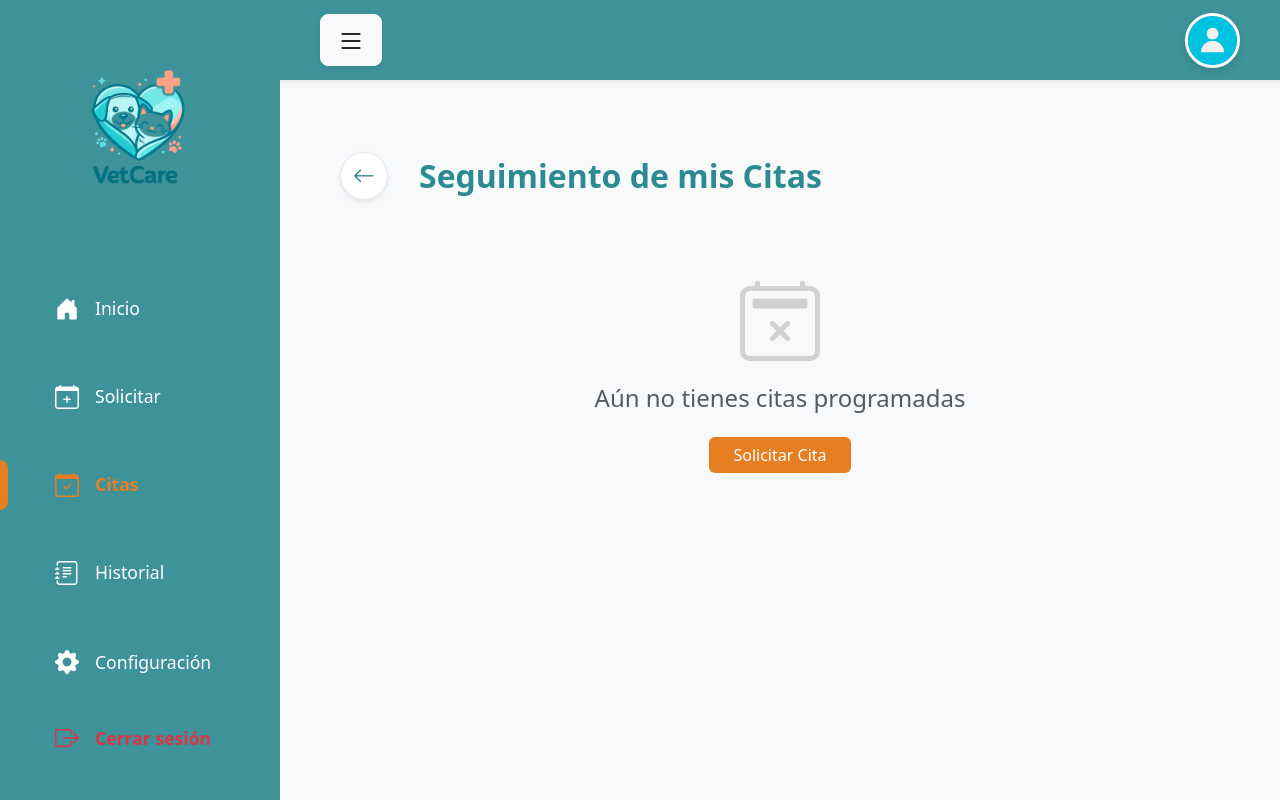
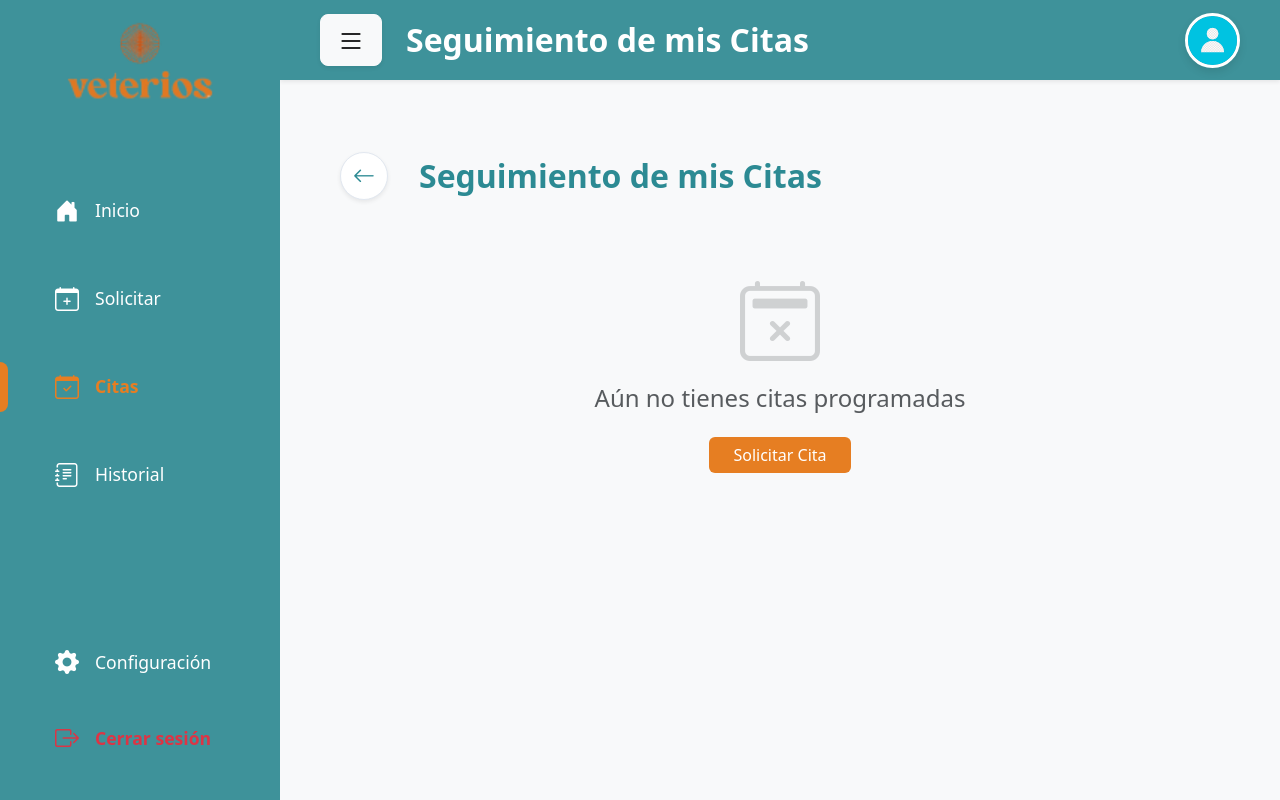
Before and after one commit to JeanpierMorales/Veterios, a Django app: page /cliente/citas/ in a window 1280 px wide. Run offline with Django 5.2, Linux system fonts and the light colour scheme; the visitor is signed in with stand-in values (Sample User, id 1); data that the repository does not hold is empty.

Commit message:
feat:correciones esteticas visuales e imagenes

```diff
--- a/appvet/static/css/cliente.css
+++ b/appvet/static/css/cliente.css
@@ -30,30 +31,43 @@ html, body {
     left: 0;
     top: 0;
     z-index: 1100;
-    transition: all 0.3s cubic-bezier(0.4, 0, 0.2, 1);
+    /* Transición fluida para el colapso */
+    transition: width 0.3s cubic-bezier(0.4, 0, 0.2, 1);
 }
 
 .sidebar-logo-container {
-    padding: 40px 10px;
-    text-align: center;
-    min-height: 180px;
-    display: flex;
-    justify-content: center;
-    align-items: center;
+    padding: 20px !important;
+    text-align: center !important;
+    width: 100% !important;        /* CORREGIDO: Ocupa el 100% de la barra lateral */
+    max-width: 280px !important;    /* CORREGIDO: No se pasa de los 280px del sidebar */
+    box-sizing: border-box !important;
+    display: flex !important;
+    justify-content: center !important;
+    align-items: center !important;
+    min-height: 120px !important;
+    overflow: hidden !important;
+    transition: all 0.3s ease;
 }
 
 .sidebar-logo-big {
-    width: 300px;
-    max-width: 110%;
-    height: auto;
-    transition: transform 0.3s;
+    display: block !important;
+    width: 150px !important;
+    max-width: 150px !important;
+
+    height: auto !important;
+    object-fit: contain !important;
+    margin: 0 auto !important;
+    transition: width 0.3s cubic-bezier(0.4, 0, 0.2, 1) !important;
 }
 
+/* Unificamos el margen superior en una sola clase limpia */
 .sidebar-nav {
     flex-grow: 1;
     display: flex;
     flex-direction: column;
     gap: 12px;
+    margin-top: 50px; /* Controla la altura cuando está maximizado */
+    transition: margin-top 0.3s ease;
 }
 
 .nav-item {
--- a/appvet/templates/appvet/shared/base.html
+++ b/appvet/templates/appvet/shared/base.html
@@ -15,7 +15,7 @@
         <nav class="navbar navbar-expand-sm" style="background-color: #3e929a; padding: 10px 40px; border-bottom: 2px solid rgba(0,0,0,0.05);">
             <div class="container-fluid p-0">
                 <a class="navbar-brand d-flex align-items-center" href="{% url 'quienes_somos' %}">
-                    <img src="{% static 'img/logovetcare.png' %}" alt="VetCare Logo" style="height: 100px; width: auto; object-fit: contain;">
+                    <img src="{% static 'img/veterios_mini.png' %}" alt="VetCare Logo" style="height: 100px; width: auto; object-fit: contain;">
                 </a>
 
                 <div class="d-flex flex-grow-1 ms-4">
--- a/appvet/templates/appvet/shared/base_veterinario.html
+++ b/appvet/templates/appvet/shared/base_veterinario.html
@@ -99,7 +99,7 @@
             <div class="p-4 border-bottom border-secondary border-opacity-25 mb-3">
                 <h4 class="fw-bold m-0 text-white d-flex align-items-center">
                     <i class="bi bi-heart-pulse-fill me-2 text-info"></i>
-                    <span class="nav-text">VetCare <small class="fs-6 opacity-50">Med</small></span>
+                    <span class="nav-text">Veterios <small class="fs-6 opacity-50">Med</small></span>
                 </h4>
             </div>
 
--- a/appvet/templates/appvet/shared/sidebar_cliente.html
+++ b/appvet/templates/appvet/shared/sidebar_cliente.html
@@ -1,8 +1,12 @@
 {% load static %}
 <aside class="sidebar">
+
     <div class="sidebar-logo-container">
-        <img src="{% static 'img/logovetcare.png' %}" class="sidebar-logo-big" alt="Logo VetCare">
+        <img src="{% static 'img/veterios_miniwiii.png' %}"
+             alt="Logo Veterios"
+             class="sidebar-logo-big">
     </div>
+
 
     <nav class="sidebar-nav">
         {% with url_name=request.resolver_match.url_name %}
--- a/appvet/views.py
+++ b/appvet/views.py
@@ -465,14 +465,22 @@ def registrar_mascota(request):
 @login_required(login_url='login')
 def mis_mascotas(request):
     mascotas = Mascota.objects.filter(usuario=request.user)
-    return render(request, 'appvet/cliente/mis_mascotas.html', {'mascotas': mascotas})
+
+
+    return render(request, 'appvet/cliente/mis_mascotas.html', {
+        'title': 'Mis Mascotas',
+        'mascotas': mascotas
+    })
 
 
 @login_required(login_url='login')
 def solicitar_cita(request):
     # Cargamos el combo-box del formulario con las mascotas del usuario logueado
     mascotas = Mascota.objects.filter(usuario=request.user)
-    return render(request, 'appvet/cliente/solicitar.html', {'mascotas': mascotas})
+    return render(request, 'appvet/cliente/solicitar.html', {
+        'title': 'Solicitar Cita',
+        'mascotas': mascotas
+    })
 
 
 @login_required(login_url='login')
@@ -519,7 +527,10 @@ def guardar_cita(request):
 def cliente_citas(request):
     # Equivalente a tu .Include(c => c.Mascota).OrderByDescending(c => c.Fecha)
     citas = Cita.objects.filter(mascota__usuario=request.user).order_by('-fecha')
-    return render(request, 'appvet/cliente/citas.html', {'citas': citas})
+    return render(request, 'appvet/cliente/citas.html', {
+        'title': 'Seguimiento de mis Citas',
+        'citas': citas
+    })
 
 
 @login_required(login_url='login')
@@ -551,7 +562,8 @@ def cliente_historial(request):
             cita.tratamiento_txt = "Sin tratamiento registrado."
 
     context = {
-        'historial_citas': citas_completadas  # Mantiene el nombre exacto de tu variable HTML
+        'title': 'Historial de Citas',
+        'historial_citas': citas_completadas
     }
     return render(request, 'appvet/cliente/historial.html', context)
 
```
Also changed, not shown: other parts of appvet/static/css/cliente.css (+31 -19 lines), appvet/static/img/logochico.png (added), appvet/static/img/veterios.png (added), appvet/static/img/veterios_chiquitito.png (added), appvet/static/img/veterios_final.png (added), appvet/static/img/veterios_mini.png (added), appvet/static/img/veterios_miniwiii.png (added), appvet/static/img/veterios_tiny.png (added). Lines whose indentation alone changed are shown as unchanged.
